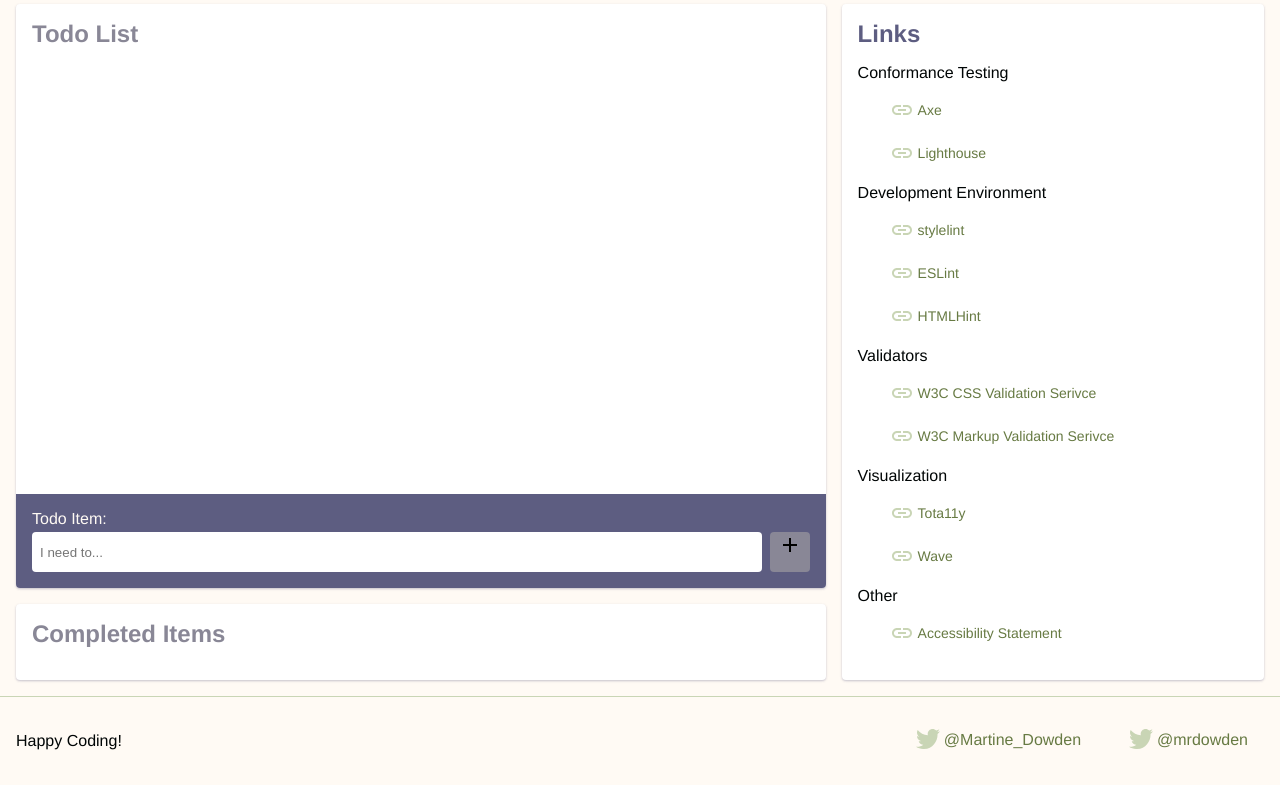
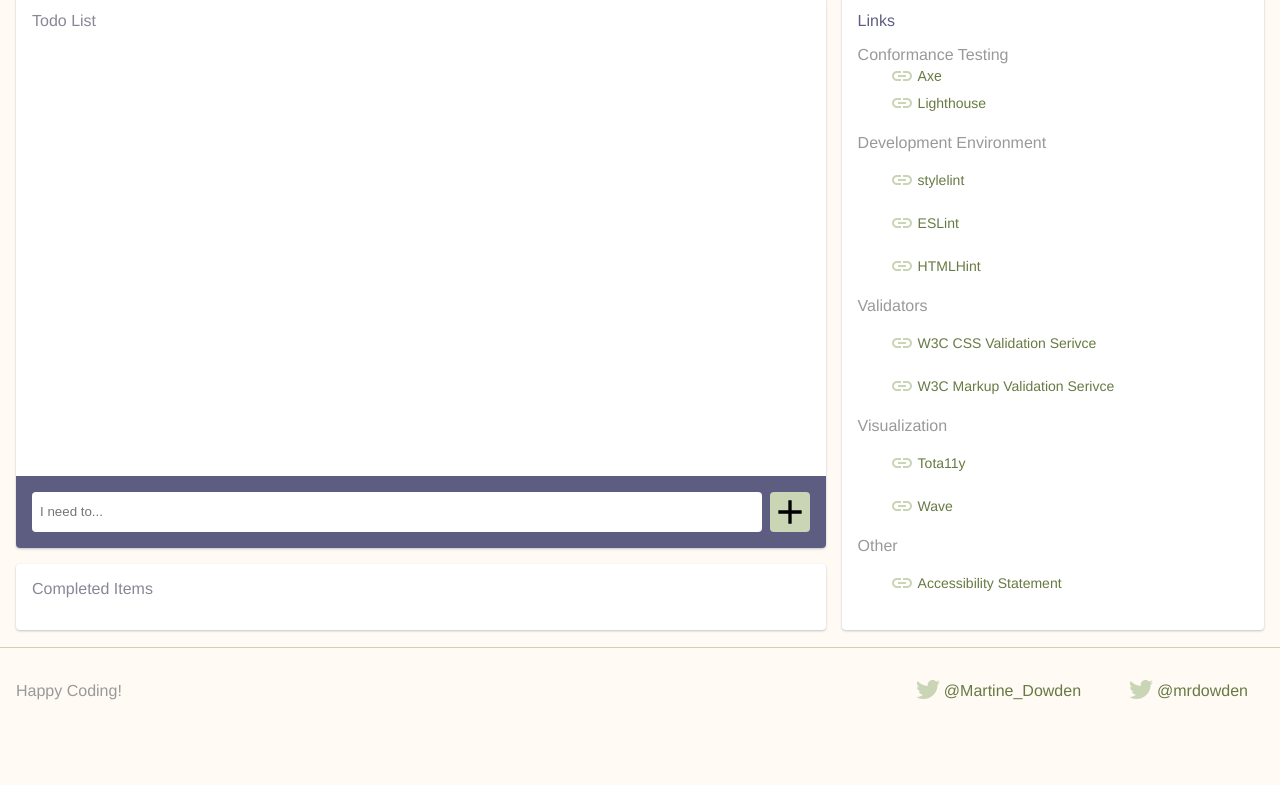
Before and after one commit to M2D2co/accessibility-basics, a website: page index.html in a window 1280 px wide. Shown: the part 65-850 px from the top of the page. After the commit the page ends 800 px from the top, so only its background shows below. Drawn offline with Linux system fonts and the light colour scheme.

Commit message:
files for workshop

```diff
--- a/index.html
+++ b/index.html
@@ -1,5 +1,5 @@
 <!DOCTYPE html>
-<html lang="en-us">
+<html>
 
 <head>
   <title>Accessibility Basics</title>
@@ -17,48 +17,47 @@
 </head>
 
 <body class="app">
-  <header class="header">
-    <img class="logo" src="./img/logo.svg" alt="Todo">
-    <h1 class="title">Accessibility Basics</h1>
-  </header>
+  <div class="header">
+    <img class="logo" src="./img/logo.svg">
+    <div class="title">Accessibility Basics</div>
+  </div>
   <div class="container">
-    <main class="main">
+    <div class="main">
       <div class="todo-list">
-        <section class="list">
-          <h2 class="title">Todo List</h2>
-          <ul aria-live="polite" aria-label="To do list" id="list"></ul>
-        </section>
-        <form class="form">
+        <div class="list">
+          <div class="title">Todo List</div>
+          <ul aria-label="To do list" id="list"></ul>
+        </div>
+        <div class="form">
           <div class="input">
-            <label class="label" for="inputField">Todo Item:</label>
-            <input id="inputField" required type="text" placeholder="I need to..." maxlength="100" autFi>
+            <input tabindex="2" class="text-input" id="inputField" required placeholder="I need to..." maxlength="100">
           </div>
-          <button id="submit" onclick="addToList(event)" type="submit" class="submit" aria-label="add">
-            <img src="./img/add.svg" alt="">
-          </button>
-        </form>
+          <div id="submit" onclick="addToList(event)" type="submit" class="submit">
+            <img src="./img/add.svg">
+          </div>
+        </div>
       </div>
-      <section class="completed-list">
-        <h2 class="title">Completed Items</h2>
+      <div class="completed-list">
+        <div class="title">Completed Items</div>
         <ul id="completed" class="completed" aria-live="polite" aria-label="Completed list items"></ul>
-      </section>
-    </main>
-    <aside class="links">
-      <h2 class="title">Links</h2>
+      </div>
+    </div>
+    <div class="links">
+      <div class="title">Links</div>
       <ul>
         <li>
           Conformance Testing
           <ul>
-            <li><a href="https://www.deque.com/axe/" rel="noopener" target="_blank">Axe</a></li>
-            <li><a href="https://developers.google.com/web/tools/lighthouse/" rel="noopener"
-                target="_blank">Lighthouse</a></li>
+            <div><button tabindex="4" class="button-link" onClick="document.location='https://www.deque.com/axe/'">Axe</button></div>
+            <div><a href="https://developers.google.com/web/tools/lighthouse/"
+                target="_blank">Lighthouse</a></div>
           </ul>
         </li>
         <li>
           Development Environment
           <ul>
             <li><a href="https://stylelint.io/" rel="noopener" target="_blank">stylelint</a></li>
-            <li><a href="https://eslint.org/" rel="noopener" target="_blank">ESLint</a></li>
+            <li><a href="https://eslint.org/" rel="noopener" target="_blank" tabindex="1">ESLint</a></li>
             <li><a href="https://github.com/htmlhint/HTMLHint" rel="noopener" target="_blank">HTMLHint</a></li>
           </ul>
         </li>
@@ -72,7 +71,7 @@
         <li>
           Visualization
           <ul>
-            <li><a href="http://khan.github.io/tota11y/" rel="noopener" target="_blank">Tota11y</a></li>
+            <li><a href="http://khan.github.io/tota11y/" rel="noopener" target="_blank" tabindex="3">Tota11y</a></li>
             <li><a href="https://wave.webaim.org/extension/" rel="noopener" target="_blank">Wave</a></li>
           </ul>
         </li>
@@ -83,17 +82,17 @@
           </ul>
         </li>
       </ul>
-    </aside>
+    </div>
   </div>
-  <footer class="footer">
+  <div class="footer">
     <div>Happy Coding!</div>
     <div class="twitter">
       <a href="https://twitter.com/Martine_Dowden" rel="noopener" target="_blank">@Martine_Dowden</a>
       <a href="https://twitter.com/mrdowden" rel="noopener" target="_blank">@mrdowden</a>
     </div>
-  </footer>
+  </div>
 
-  <div role="alert" class="delete-success" id="deleteSuccess">
+  <div class="delete-success" id="deleteSuccess">
     <p>Item was successfully deleted</p>
     <button type="button" class="button" onclick="dismissAlert()">ok</button>
   </div>
--- a/script.js
+++ b/script.js
@@ -165,6 +165,14 @@ function deleteItem(event) {
   request.onsuccess = event => {
     document.getElementById('deleteSuccess').style.display = 'flex';
     getList();
+
+
+    // Timer to close delete notication
+    setTimeout(() => {
+      dismissAlert();
+    }, 500);
+
+
   };
 }
 
--- a/styles.css
+++ b/styles.css
@@ -6,7 +6,7 @@ body {
   --primary: #5D5D81;
   --accent: #677A43;
   --accent2: #C9D5B5;
-  --text: #000505;
+  --text: #999999;
   --grey: #898796;
   --background: #fffaf4;
 
@@ -18,7 +18,7 @@ body {
   margin: 0;
   min-height: 100vh;
 }
-a {
+a, .button-link {
   padding: 1rem;
 }
 p a {
@@ -30,14 +30,27 @@ a:visited {
   text-decoration: none;
 }
 a:hover,
-a:focus {
+.button-link:hover {
   text-decoration: underline;
 }
-a:before {
+a:focus {
+  background: var(--accent);
+}
+a:before,
+.button-link:before {
   content: url('./img/link.svg');
   display: inline-block;
   margin-right: .25rem;
   vertical-align: middle;
+}
+
+.button-link {
+  background: none;
+  border: none;
+  color: var(--accent);
+  padding: 0 1rem;
+  font-size: .875rem;
+  display: inline;
 }
 
 button:not(:disabled) {
@@ -98,7 +111,8 @@ button:not(:disabled) {
 .form .label {
   margin-bottom: .25rem;
 }
-input[type="text"] {
+input[type="text"],
+.text-input {
   border: none;
   border-radius: 4px;
   height: 2.5rem;
@@ -123,8 +137,7 @@ input[type="text"] {
 .submit[disabled] {
   background: var(--grey);
 }
-.submit:not([disabled]):hover,
-.submit:not([disabled]):focus {
+.submit:not([disabled]):hover {
   border-radius: 50%;
 }
 
@@ -232,8 +245,7 @@ input[type="checkbox"]:checked:after {
   font-variant: small-caps;
   padding: .25rem .5rem;
 }
-.delete-success .button:hover,
-.delete-success .button:focus {
+.delete-success .button:hover {
   border: dashed 1px var(--primary);
 }
 .hide-delete-success {
```
